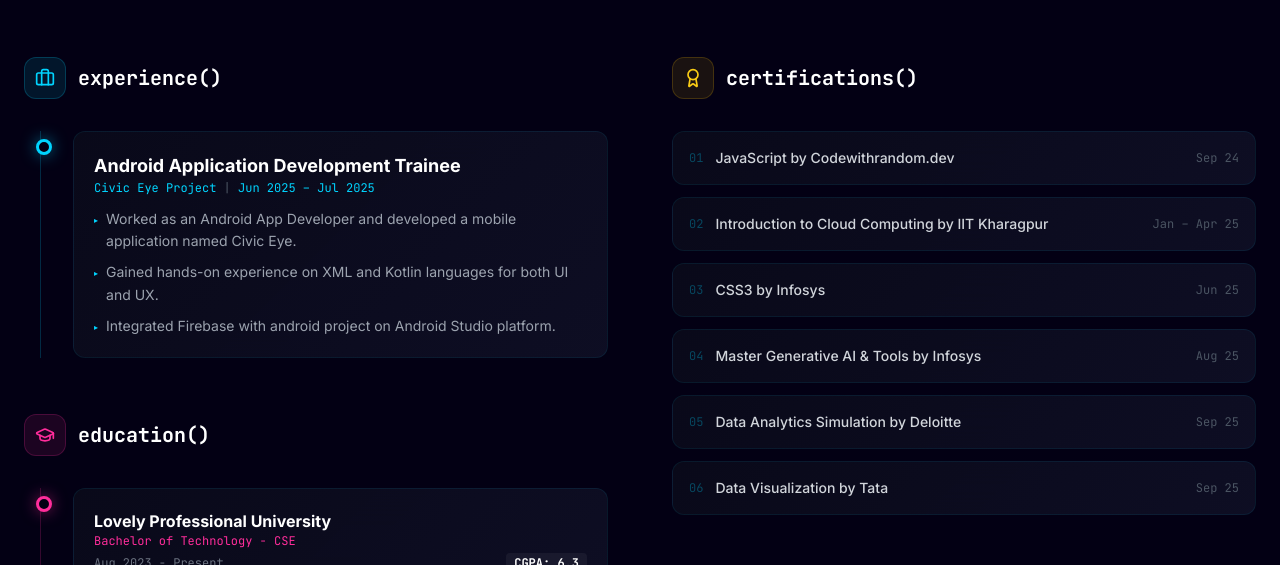
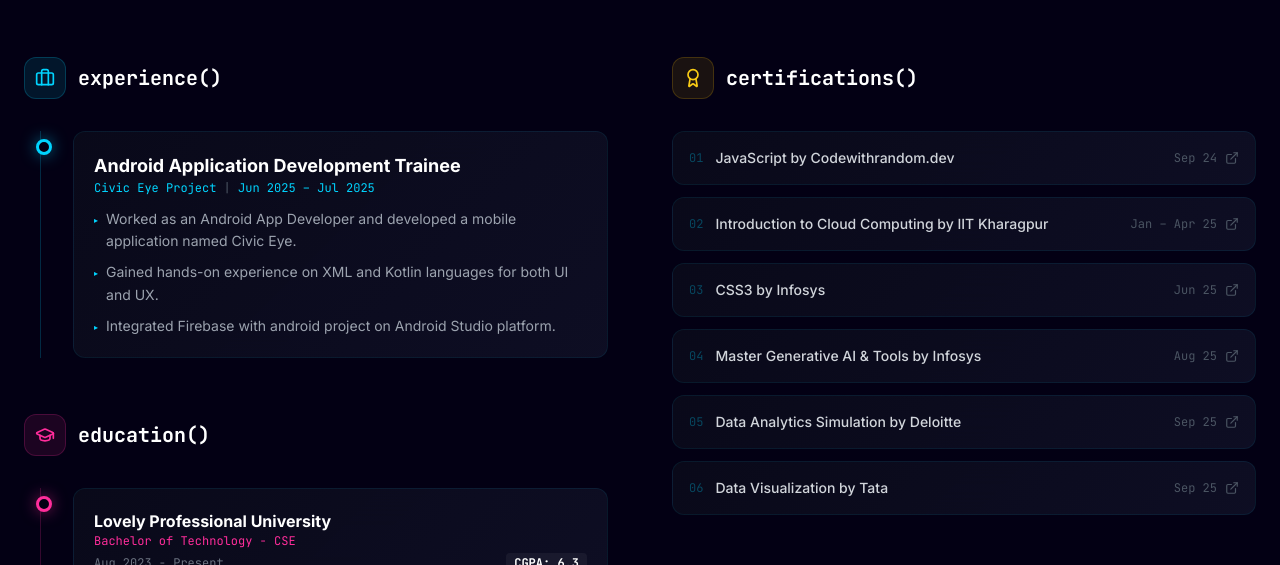
Before and after one commit to garvpratap23/My-Portfolio, a React (Vite) app: page / in a window 1280 px wide. Shown: the part 2683-3248 px from the top of the page. Built offline with nearby package versions, Linux system fonts and the light colour scheme.

Commit message:
Add certificate links - clickable cards redirect to certificates

```diff
--- a/src/components/Experience.jsx
+++ b/src/components/Experience.jsx
@@ -1,6 +1,6 @@
 import React from 'react';
 import { motion } from 'framer-motion';
-import { Briefcase, GraduationCap, Award, Trophy, Star } from 'lucide-react';
+import { Briefcase, GraduationCap, Award, Trophy, Star, ExternalLink } from 'lucide-react';
 import TiltCard from './TiltCard';
 
 const Experience = () => {
@@ -39,12 +39,12 @@ const Experience = () => {
   ];
 
   const certificates = [
-    { name: "JavaScript by Codewithrandom.dev", date: "Sep 24" },
-    { name: "Introduction to Cloud Computing by IIT Kharagpur", date: "Jan – Apr 25" },
-    { name: "CSS3 by Infosys", date: "Jun 25" },
-    { name: "Master Generative AI & Tools by Infosys", date: "Aug 25" },
-    { name: "Data Analytics Simulation by Deloitte", date: "Sep 25" },
-    { name: "Data Visualization by Tata", date: "Sep 25" }
+    { name: "JavaScript by Codewithrandom.dev", date: "Sep 24", url: "https://drive.google.com/file/d/1bf_CFIsWp1qYOI2Mn9uT13_JS3_caW9G/view" },
+    { name: "Introduction to Cloud Computing by IIT Kharagpur", date: "Jan – Apr 25", url: "https://archive.nptel.ac.in/noc/Ecertificate/?q=NPTEL25CS11S153730233904247387" },
+    { name: "CSS3 by Infosys", date: "Jun 25", url: "https://drive.google.com/file/d/1fqvJzk5g-nuR3FXQvdfuZnjxeomv5H7f/view" },
+    { name: "Master Generative AI & Tools by Infosys", date: "Aug 25", url: "https://drive.google.com/file/d/1uwgEMfhmVhPlxe3wM8kc2kEBid0TvvKd/view" },
+    { name: "Data Analytics Simulation by Deloitte", date: "Sep 25", url: "https://www.theforage.com/completion-certificates/9PBTqmSxAf6zZTseP/io9DzWKe3PTsiS6GG_9PBTqmSxAf6zZTseP_EnxN5kr8mW4cHeeq4_1759254931337_completion_certificate.pdf" },
+    { name: "Data Visualization by Tata", date: "Sep 25", url: "https://www.theforage.com/completion-certificates/ifobHAoMjQs9s6bKS/MyXvBcppsW2FkNYCX_ifobHAoMjQs9s6bKS_EnxN5kr8mW4cHeeq4_1759254035313_completion_certificate.pdf" }
   ];
 
   const achievements = [
@@ -193,16 +193,22 @@ const Experience = () => {
 
             <div className="space-y-3">
               {certificates.map((cert, index) => (
-                <div
+                <a
                   key={index}
-                  className="cyber-card p-4 rounded-xl flex justify-between items-center gap-4 group cursor-default"
+                  href={cert.url}
+                  target="_blank"
+                  rel="noreferrer"
+                  className="cyber-card p-4 rounded-xl flex justify-between items-center gap-4 group cursor-pointer hover:border-primary/20 transition-all"
                 >
                   <div className="flex items-center gap-3">
                     <span className="text-primary/30 font-mono text-xs">{String(index + 1).padStart(2, '0')}</span>
                     <span className="text-sm font-medium text-gray-300 group-hover:text-white transition-colors">{cert.name}</span>
                   </div>
-                  <span className="text-xs font-mono text-gray-600 whitespace-nowrap">{cert.date}</span>
-                </div>
+                  <div className="flex items-center gap-2">
+                    <span className="text-xs font-mono text-gray-600 whitespace-nowrap">{cert.date}</span>
+                    <ExternalLink size={14} className="text-gray-600 group-hover:text-primary transition-colors" />
+                  </div>
+                </a>
               ))}
             </div>
 
```
